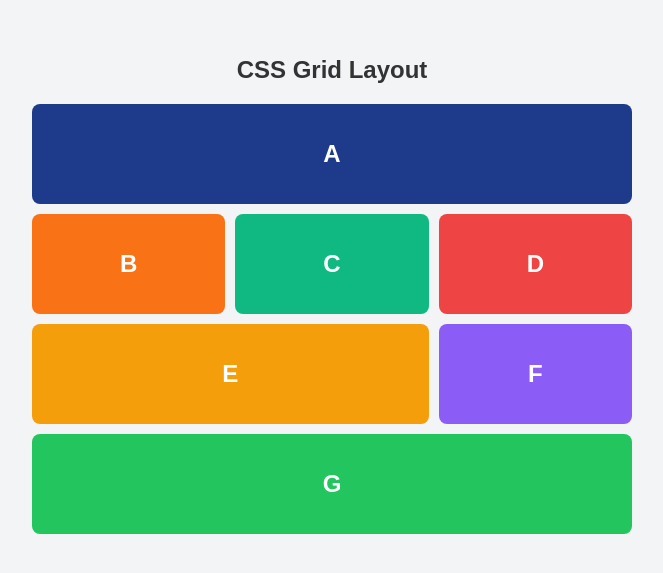
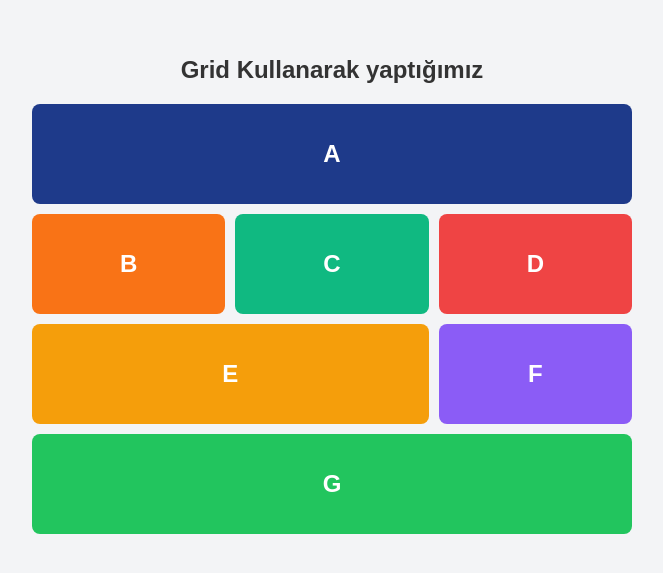
Before and after one commit to asefagultekin/web_tasarim, a plain HTML site: page hafta6.html in a window 1280 px wide. Shown: the part 115-688 px from the top of the page, without its empty margins (308-971 px from the left). Drawn offline with Linux system fonts and the light colour scheme.

Commit message:
Update hafta6.html

```diff
--- a/hafta6.html
+++ b/hafta6.html
@@ -3,9 +3,9 @@
 <head>
     <meta charset="UTF-8">
     <meta name="viewport" content="width=device-width, initial-scale=1.0">
-    <title>CSS Grid Layout</title>
+    <title>Grid Kullanarak yaptığımız</title>
     <style>
-        /* Sayfanın ortasına yerleştirmek için */
+
         body {
             display: flex;
             justify-content: center;
@@ -23,7 +23,6 @@
             text-align: center;
         }
 
-        /* Container Ayarları */
         .grid-container {
             display: grid;
             grid-template-areas:
@@ -51,13 +50,12 @@
             transition: transform 0.2s ease, box-shadow 0.2s ease;
         }
 
-        /* Hover Efekti */
         .grid-container > div:hover {
             transform: translateY(-5px);
             box-shadow: 0 8px 16px rgba(0, 0, 0, 0.2);
         }
 
-        /* Renk Ayarları */
+
         .A { grid-area: A; background-color: #1E3A8A; }
         .B { grid-area: B; background-color: #F97316; }
         .C { grid-area: C; background-color: #10B981; }
@@ -69,7 +67,7 @@
 </head>
 <body>
     <div>
-        <h2>CSS Grid Layout</h2>
+        <h2>Grid Kullanarak yaptığımız</h2>
         <div class="grid-container">
             <div class="A">A</div>
             <div class="B">B</div>
```
